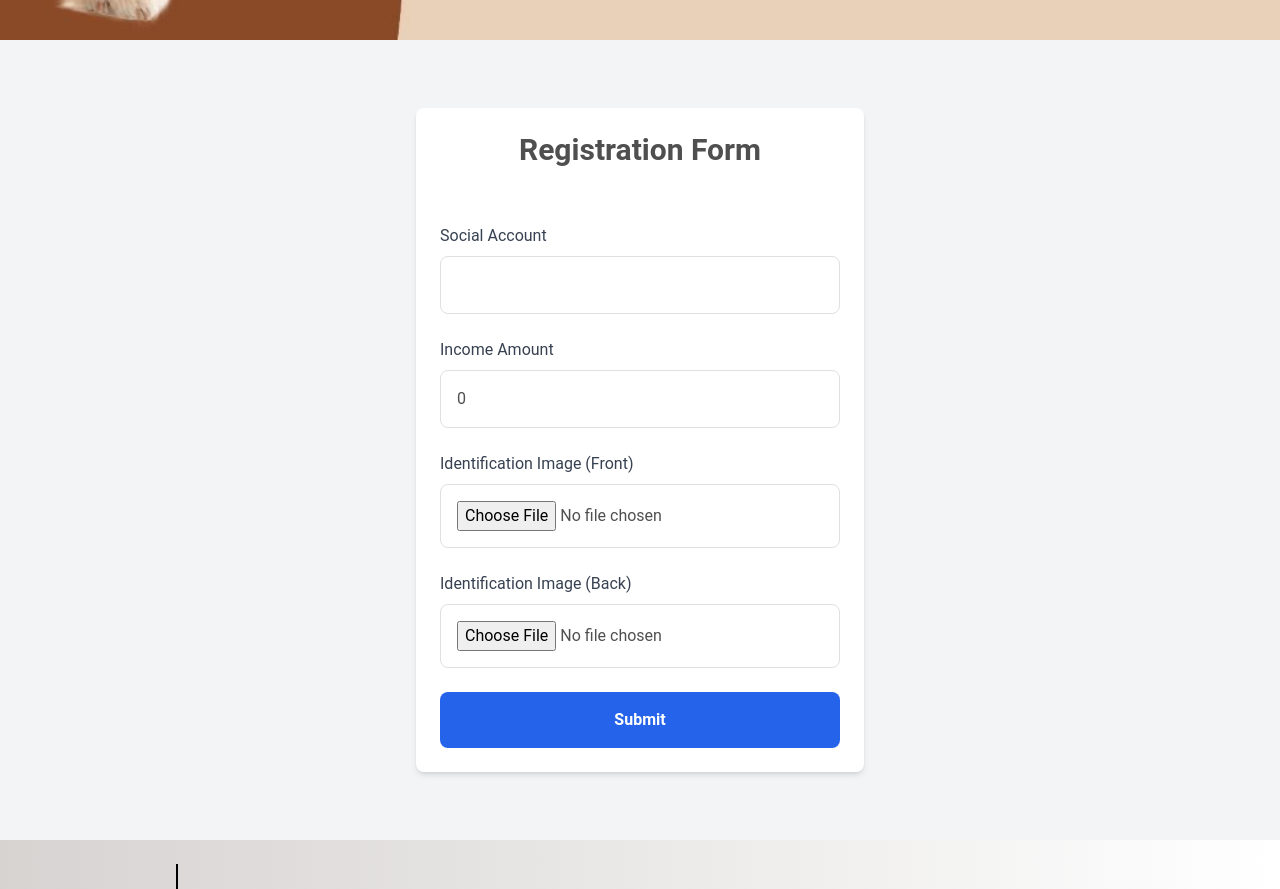
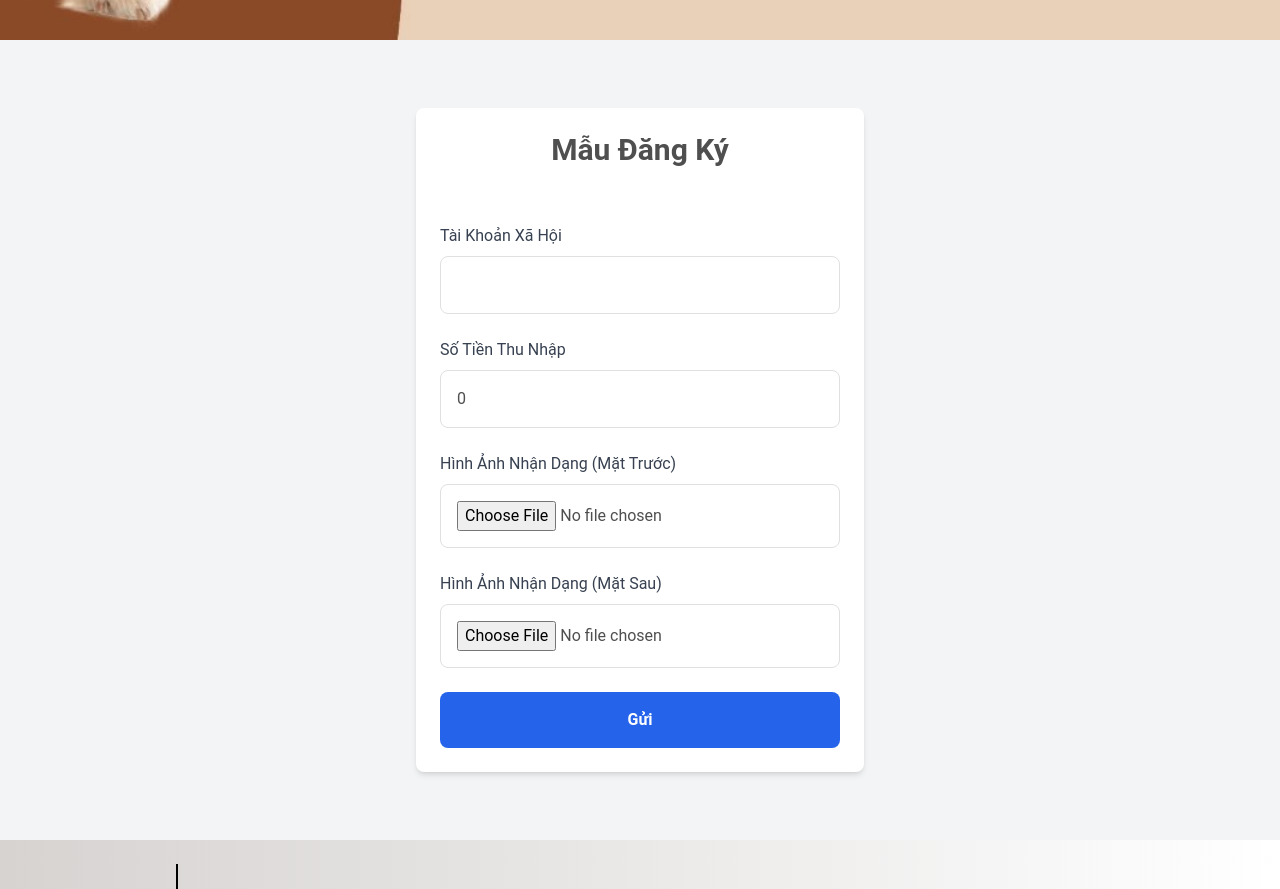
Before and after one commit to changtrailanhlung/SWP391-fe, a React (Create React App) app: page /registration-form in a window 1280 px wide. Shown: the part 920-1809 px from the top of the page. Built offline with nearby package versions, Linux system fonts and the light colour scheme.

Commit message:
Add multi language

```diff
--- a/src/locales/en/translation.json
+++ b/src/locales/en/translation.json
@@ -454,7 +454,16 @@
     "dog": "Dog",
     "cat": "Cat"
   },
-
+  "registration_form": {
+    "title": "Registration Form",
+    "social_account": "Social Account",
+    "income_amount": "Income Amount",
+    "identification_image_front": "Identification Image (Front)",
+    "identification_image_back": "Identification Image (Back)",
+    "submit": "Submit",
+    "success": "Registration successful!",
+    "error": "Registration failed, please try again."
+  },
   "adoptionStatus": {
     "available": "Available",
     "adopted": "Adopted"
--- a/src/locales/vi/translation.json
+++ b/src/locales/vi/translation.json
@@ -472,6 +472,16 @@
     "disease": "Bệnh",
     "vaccine": "Vaccine"
   },
+  "registration_form": {
+    "title": "Mẫu Đăng Ký",
+    "social_account": "Tài Khoản Xã Hội",
+    "income_amount": "Số Tiền Thu Nhập",
+    "identification_image_front": "Hình Ảnh Nhận Dạng (Mặt Trước)",
+    "identification_image_back": "Hình Ảnh Nhận Dạng (Mặt Sau)",
+    "submit": "Gửi",
+    "success": "Đăng ký thành công!",
+    "error": "Đăng ký không thành công, vui lòng thử lại."
+  },
   "stats": {
     "totalRevenue": "Tổng doanh thu",
     "availablePets": "Thú cưng có sẵn",
--- a/src/pages/guest/RegistrationForm.jsx
+++ b/src/pages/guest/RegistrationForm.jsx
@@ -3,8 +3,10 @@ import { useLocation } from "react-router-dom";
 import axios from "../../services/axiosClient";
 import { toast } from "react-toastify";
 import { useNavigate } from "react-router-dom";
+import { useTranslation } from "react-i18next"; // Import useTranslation
 
 const RegistrationForm = () => {
+  const { t } = useTranslation(); // Initialize translation
   const location = useLocation();
   const petID = location.state?.petID; // Safely extract petId
 
@@ -41,7 +43,7 @@ const RegistrationForm = () => {
           "Content-Type": "multipart/form-data",
         },
       });
-      toast.success("Registration successful!");
+      toast.success(t("registration_form.success")); // Use translation for success message
       navigate("/success");
     } catch (error) {
       console.error(
@@ -49,8 +51,7 @@ const RegistrationForm = () => {
         error.response || error.message
       );
       toast.error(
-        error.response?.data?.message ||
-          "Registration failed, please try again."
+        error.response?.data?.message || t("registration_form.error") // Use translation for error message
       );
     }
   };
@@ -59,11 +60,13 @@ const RegistrationForm = () => {
     <div className="flex items-center justify-center min-h-screen bg-gray-100">
       <div className="w-full max-w-md p-6 bg-white rounded-lg shadow-md">
         <h1 className="text-3xl font-bold text-center mb-6">
-          Registration Form
+          {t("registration_form.title")} {/* Use translation for title */}
         </h1>
         <form onSubmit={handleSubmit}>
           <div className="mb-4">
-            <label className="block text-gray-700 mb-2">Social Account</label>
+            <label className="block text-gray-700 mb-2">
+              {t("registration_form.social_account")}
+            </label>
             <input
               type="text"
               value={socialAccount}
@@ -73,7 +76,9 @@ const RegistrationForm = () => {
             />
           </div>
           <div className="mb-4">
-            <label className="block text-gray-700 mb-2">Income Amount</label>
+            <label className="block text-gray-700 mb-2">
+              {t("registration_form.income_amount")}
+            </label>
             <input
               type="number"
               value={incomeAmount}
@@ -84,7 +89,7 @@ const RegistrationForm = () => {
           </div>
           <div className="mb-4">
             <label className="block text-gray-700 mb-2">
-              Identification Image (Front)
+              {t("registration_form.identification_image_front")}
             </label>
             <input
               type="file"
@@ -96,7 +101,7 @@ const RegistrationForm = () => {
           </div>
           <div className="mb-4">
             <label className="block text-gray-700 mb-2">
-              Identification Image (Back)
+              {t("registration_form.identification_image_back")}
             </label>
             <input
               type="file"
@@ -112,7 +117,8 @@ const RegistrationForm = () => {
             type="submit"
             className="w-full px-4 py-3 bg-blue-600 text-white font-semibold rounded-lg hover:bg-blue-700 transition duration-200"
           >
-            Submit
+            {t("registration_form.submit")}{" "}
+            {/* Use translation for button text */}
           </button>
         </form>
       </div>
```
